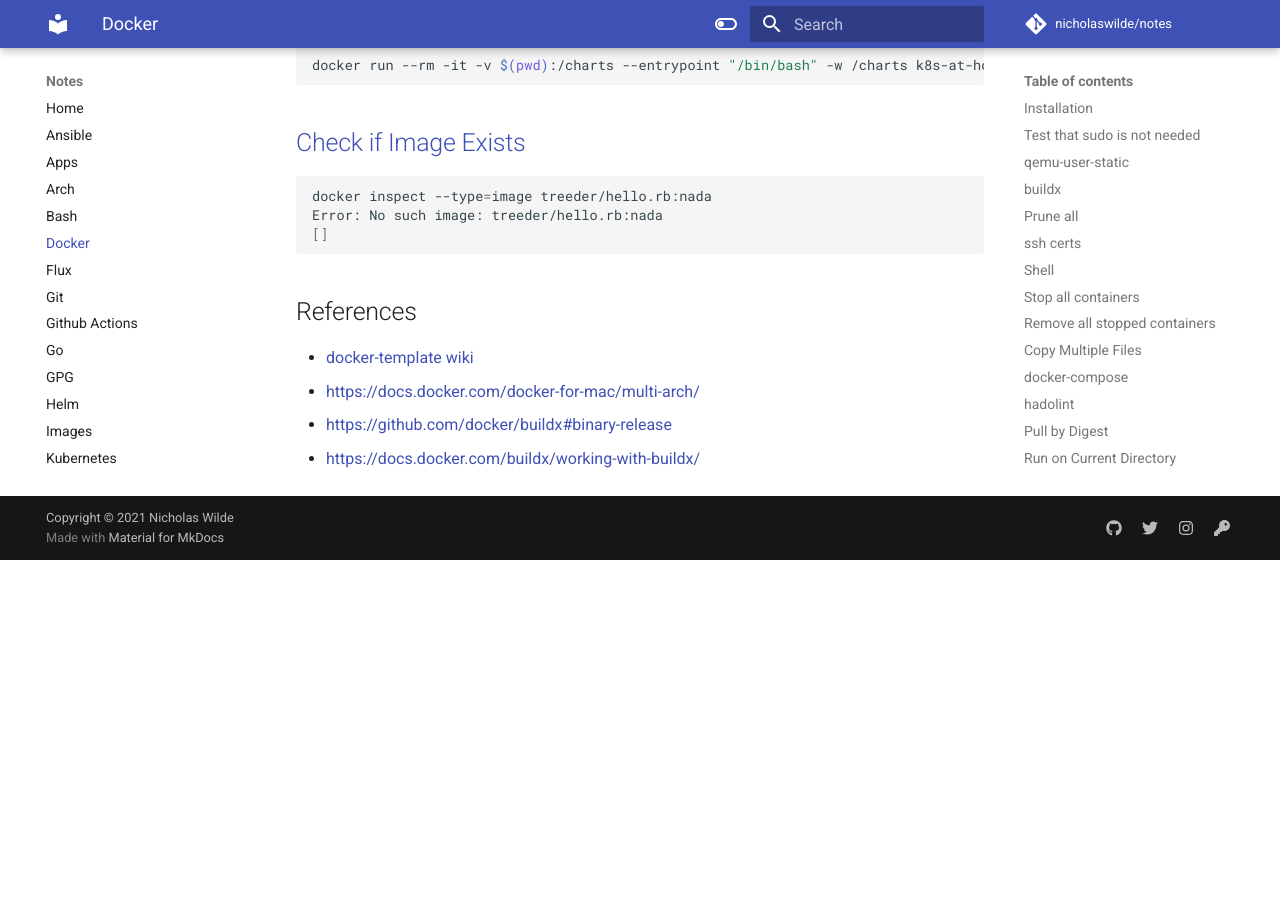
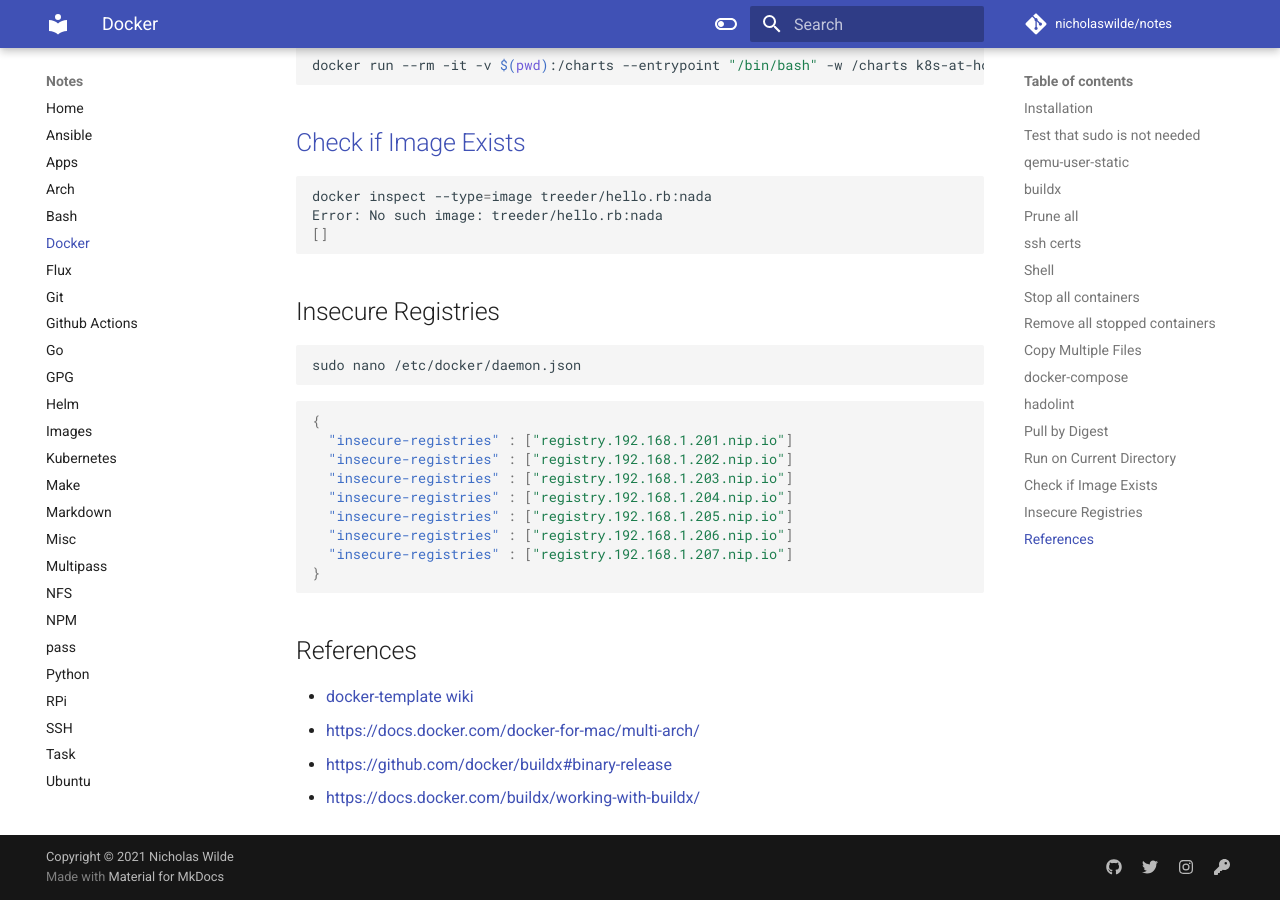
Before and after one commit to nicholaswilde/notes, an MkDocs documentation site: the page built from docs/docker.md, in a window 1280 px wide and 900 px high, scrolled down 2498 px. Built offline with MkDocs 1.6.1 and Material for MkDocs 9.7.7, drawn with Linux system fonts in a browser that asks for light colours; comment, search, counter and statistics services are not loaded; before the commit the page ends 3058 px from its top, so only the background shows below that.

Commit message:
Added insecure registries
Signed-off-by: Nicholas Wilde <ncwilde43@gmail.com>

````diff
--- a/docs/docker.md
+++ b/docs/docker.md
@@ -123,6 +123,24 @@
 []
 ```
 
+## Insecure Registries
+
+```shell
+sudo nano /etc/docker/daemon.json
+```
+
+```json
+{
+  "insecure-registries" : ["registry.192.168.1.201.nip.io"]
+  "insecure-registries" : ["registry.192.168.1.202.nip.io"]
+  "insecure-registries" : ["registry.192.168.1.203.nip.io"]
+  "insecure-registries" : ["registry.192.168.1.204.nip.io"]
+  "insecure-registries" : ["registry.192.168.1.205.nip.io"]
+  "insecure-registries" : ["registry.192.168.1.206.nip.io"]
+  "insecure-registries" : ["registry.192.168.1.207.nip.io"]
+}
+```
+
 ## References
 
 * [docker-template wiki](https://github.com/nicholaswilde/docker-template/wiki/)
````
